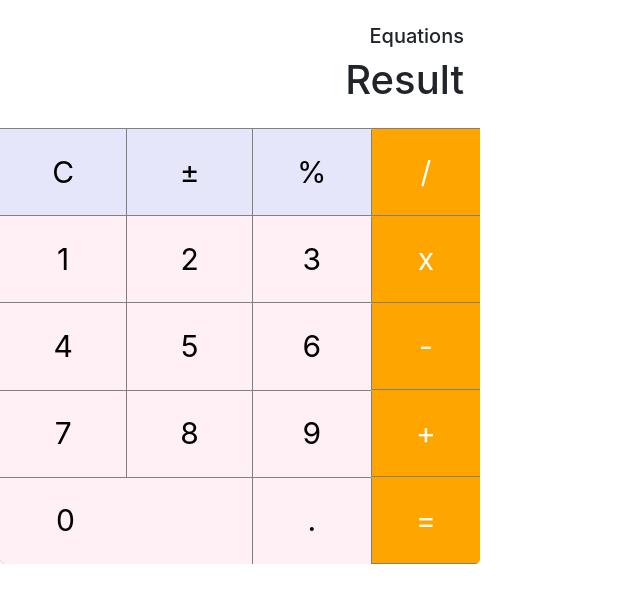
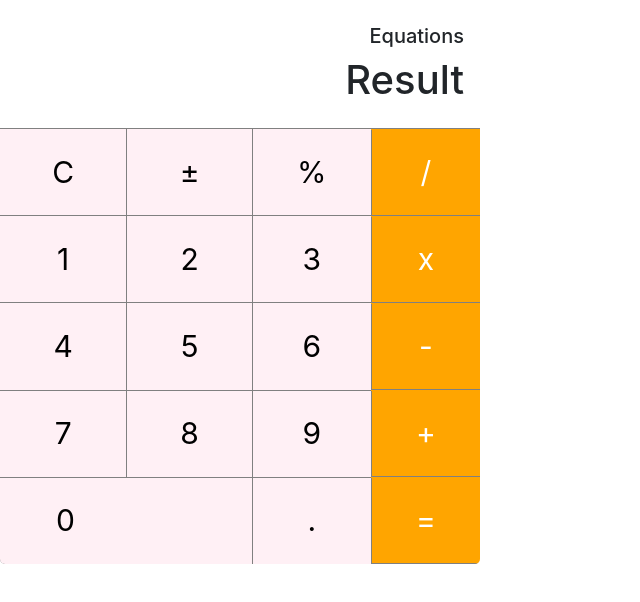
Before and after one commit to kjohn01/daily-react-ui-challenge, a Next.js app: page /components/Calculator/Calculator in a window 1280 px wide. Shown: the top 602 px of the page, without its empty margins (0-640 px from the left). Built offline with nearby package versions, Linux system fonts and the light colour scheme.

Commit message:
handle click with event delegation

```diff
--- a/pages/components/Calculator/Calculator.jsx
+++ b/pages/components/Calculator/Calculator.jsx
@@ -1,12 +1,39 @@
-import { useMemo } from 'react';
+import { useMemo, useCallback } from 'react';
 import _ from 'lodash';
 import styles from './calculator.module.scss';
 
 export default function Calculator() {
-  const createDigits = () => _.range(1,10).map((num, i) => (
-      <button key={`D-${num}`} value={num} onClick={() => console.log(num)}>{num}</button>
-    ));
-  const Digits = useMemo(() => createDigits(), []);
+  const handleNumber = (num) => {
+    console.log("number", num);
+  };
+
+  const handleOperands = (ops) => {
+    console.log("operands", ops);
+  };
+
+  const handleClick = useCallback(
+    (e) => {
+      console.log(e.target.tagName);
+      const val = e.target.value;
+      if (e.target.tagName !== 'BUTTON' || typeof val !== "string") return;
+      if (_.range(1,10).indexOf(parseInt(val)) >= 0) handleNumber(val);
+      else handleOperands(val);
+    }, []
+  );
+
+  const createDigits = () => _.range(1,10).map((num) => (
+      <button key={`D-${num}`} value={num}>{num}</button>
+  ));
+  const createOperands = () => ['/', 'x', '-', '+', '='].map((ops) => (
+    <button key={`OPS-${ops}`} value={ops}>{ops}</button>
+  ));
+  const createSecondaryOperands = () => ['C', '±', '%'].map((ops) => (
+    <button key={`OPS-${ops}`} value={ops}>{ops}</button>
+  ));
+
+  const digits = useMemo(() => createDigits(), []);
+  const operands = useMemo(() => createOperands(), []);
+  const secondaryOperands = useMemo(() => createSecondaryOperands(), []);
 
   return (
     <main className={styles.main}>
@@ -15,20 +42,14 @@ export default function Calculator() {
             <h1>Result</h1>
         </div>
         <div className={styles.buttons}>
-            <div className={styles.digits}>
-              <button value="C" className={styles.secondaryOperands} onClick={() => console.log("C")}>C</button>
-              <button value="±" className={styles.secondaryOperands} onClick={() => console.log("±")}>±</button>
-              <button value="%" className={styles.secondaryOperands} onClick={() => console.log("%")}>%</button>
-              {Digits}
-              <button value={0} onClick={() => console.log(0)} className={styles.zero}>0</button>
-              <button value="." onClick={() => console.log(".")}>.</button>
+            <div className={styles.digits} onClick={handleClick}>
+              {secondaryOperands}
+              {digits}
+              <button value={0} className={styles.zero}>0</button>
+              <button value=".">.</button>
             </div>
             <div className={styles.operands}>
-              <button value="/" onClick={() => console.log("/")}>/</button>
-              <button value="x" onClick={() => console.log("x")}>x</button>
-              <button value="-" onClick={() => console.log("-")}>-</button>
-              <button value="+" onClick={() => console.log("+")}>+</button>
-              <button value="=" onClick={() => console.log("=")}>=</button>
+              {operands}
             </div>
         </div>
     </main>
```
